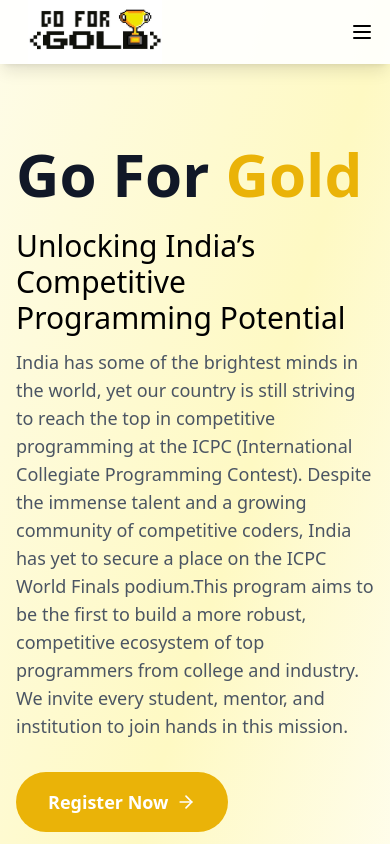
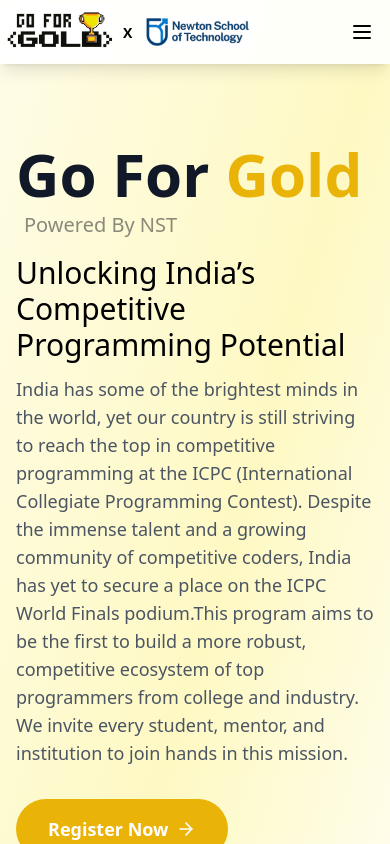
Before and after one commit to uditjainstjis/ICPC-SITE, a React (Vite) app: page / in a window 390 px wide. Shown: the top 844 px of the page. Built offline with nearby package versions, Linux system fonts and the light colour scheme.

Commit message:
logo and powered by nst added

```diff
--- a/src/components/Hero.tsx
+++ b/src/components/Hero.tsx
@@ -1,7 +1,7 @@
 import React from 'react';
 import { ArrowRight } from 'lucide-react';
 import logo from '../../public-files/logo-real.jpeg'
-import newton from '../../public-files/newton.png'
+import newton from "../../public-files/newton4.png"
 
 export default function Hero() {
 
@@ -18,11 +18,10 @@ export default function Hero() {
         <div className="grid lg:grid-cols-2 gap-12 items-center">
           <div>
 
-            <h1 className="text-6xl font-bold text-gray-900 mb-6 flex flex-row gap-4">
+            <h1 className="text-6xl font-bold text-gray-900 mb-6 flex flex-row gap-4 ">
               Go For <span className="text-yellow-500">Gold</span>
-          {/* <img src={newton} className='mix-blend-multiply h-16 bg-sky-200 ml-2 mb-2'></img> */}
-
             </h1>
+            <h4 className='ml-2 text-zinc-900/50  text-xl mt-[-17px] mb-4'>Powered By NST</h4>
 
           <h3 className='text-3xl mb-3 font-medium'>Unlocking India’s Competitive Programming Potential</h3>
 
--- a/src/components/Navbar.tsx
+++ b/src/components/Navbar.tsx
@@ -1,7 +1,7 @@
 import React from 'react';
 import { Menu, X, Code2, Hand } from 'lucide-react';
 import logo from '../../public-files/logo-real.jpeg'
-
+import newton from "../../public-files/newton4.png"
 
 export default function Navbar() {
   const [isOpen, setIsOpen] = React.useState(false);
@@ -9,16 +9,26 @@ export default function Navbar() {
     window.open('https://forms.gle/yLzb8rNCDyNSfwbj9', '_blank');
   }
   return (
+    //changes start
     <nav className="bg-white/90 shadow-lg fixed w-full z-50 ">
       <div className="max-w-7xl mx-auto px-4 sm:px-6 lg:px-8 ">
         <div className="flex justify-between h-16 ">
           <div className="flex items-center ">
             {/* <Code2 className="h-8 w-8 text-yellow-500 ml-3" /> */}
-            <img src={logo} className='h-16 ml-3 mix-blend-multiply '></img>
+            <a href='https://www.goforgold.in'>
+            <img src={logo} className='h-14 lg:h-16 ml-[-10px] lg:ml-3 mix-blend-multiply '></img>
+            </a>
+
+            <h3 className='text-[14px] font-bold lg:ml-3'>X</h3>
+            <a href='https://www.newtonschool.co/newton-school-of-technology-nst/home' target='_blank'>
+            <img src={newton} className='h-8 lg:h-10 ml-3 mix-blend-multiply '></img></a>
+
+
+
             {/* <span className="ml-2 text-xl font-bold">Go For Gold</span> */}
           </div>
 
-          <div className="hidden md:flex items-center space-x-8 ">
+          <div className="hidden md:flex items-center text-sm lg:text-base space-x-5 lg:space-x-6 ">
             <a href="#home" className="text-gray-700 hover:text-yellow-500">Home</a>
             <a href="#about" className="text-gray-700 hover:text-yellow-500">About</a>
             <a href="#schedule" className="text-gray-700 hover:text-yellow-500">Schedule</a>
```
Also changed, not shown: public-files/newton4.png (added).
